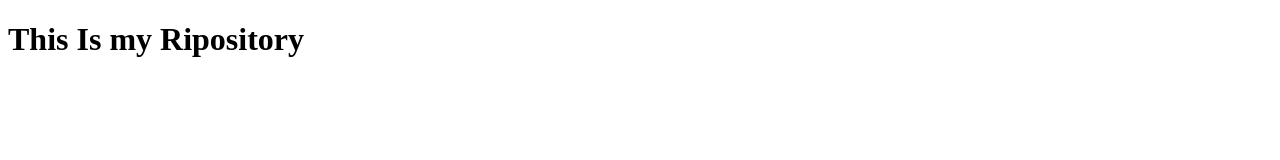
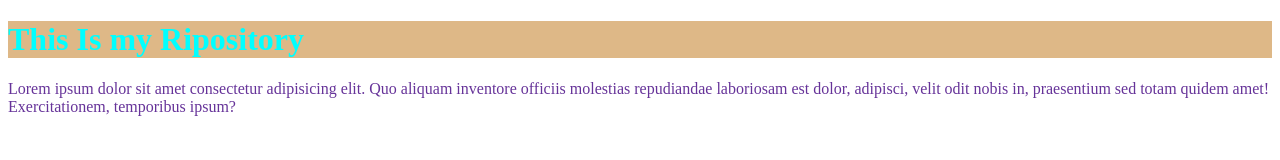
Before and after one commit to SHAIFULislamSHAKIB0/my-ripo, a plain HTML site: page index.html in a window 1280 px wide. Drawn offline with Linux system fonts and the light colour scheme.

Commit message:
something added

```diff
--- a/index.html
+++ b/index.html
@@ -6,10 +6,14 @@
     <meta http-equiv="X-UA-Compatible" content="IE=edge">
     <meta name="viewport" content="width=device-width, initial-scale=1.0">
     <title>Document</title>
+    <link rel="stylesheet" href="style.css">
 </head>
 
 <body>
     <h1>This Is my Ripository</h1>
+    <p>Lorem ipsum dolor sit amet consectetur adipisicing elit. Quo aliquam inventore officiis molestias repudiandae
+        laboriosam est dolor, adipisci, velit odit nobis in, praesentium sed totam quidem amet! Exercitationem,
+        temporibus ipsum?</p>
 
 </body>
 
--- /dev/null
+++ b/style.css
@@ -0,0 +1,7 @@
+h1{
+    color: aqua;
+    background-color: burlywood;
+}
+p{
+    color: rebeccapurple;
+}
```
